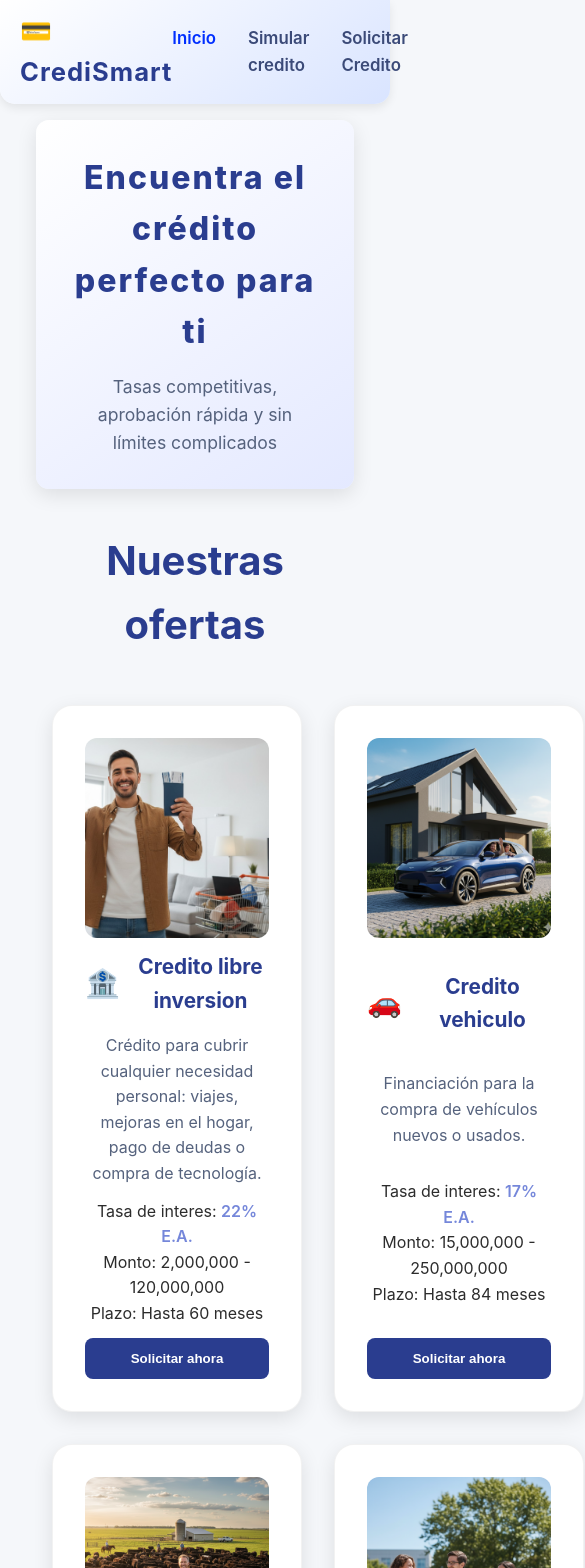
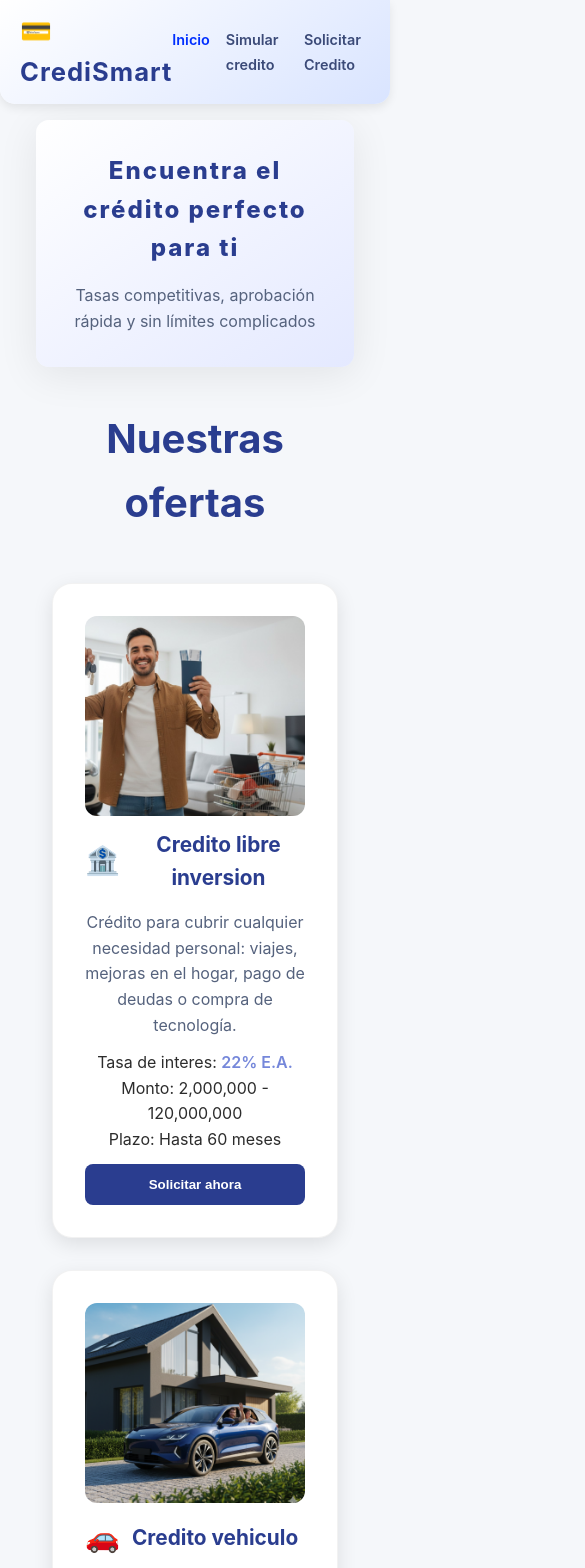
Before and after one commit to emanuel2006L/CrediSmart2, a React (Vite) app in the folder credit-smart-app/: page / in a window 390 px wide. Shown: the top 1568 px of the page, 585 px wide, since content can reach past the window. Built offline with nearby package versions, Linux system fonts and the light colour scheme.

Commit message:
commit 7: Hacer responsivos el menu y el hero

```diff
--- a/credit-smart-app/src/index.css
+++ b/credit-smart-app/src/index.css
@@ -10,16 +10,40 @@ body { font-family: "Inter", "Segoe UI", sans-serif; background-color:#f5f7fa; c
 .menu { display:flex; list-style:none; gap:2rem; }
 .menu a { color:#3b4a78; text-decoration:none; font-weight:600; transition:0.3s; font-size:1.05rem; }
 .menu a:hover, .menu a.active { color:#002fff; transform:scale(1.03); }
+@media (max-width: 768px) {
+  .menu {
+    gap: 1rem;
+  }
+  .menu a {
+    font-size: 0.9rem;
+  }
+}
+
 
 /* hero */
-.hero { background: linear-gradient(145deg,#ffffff 0%,#e4e9ff 100%); text-align:center; padding:2rem 1rem; border-radius:13px; box-shadow:0 6px 20px rgba(0,0,0,.1); margin-bottom:2rem; }
+.hero { background: linear-gradient(145deg,#ffffff 0%,#e4e9ff 100%); text-align:center; padding:2rem 1rem; border-radius:13px; box-shadow:0 8px 40px rgba(0,0,0,0.08); margin-bottom:2rem; }
 .hero h2 { font-size:2rem; margin-bottom:1rem; font-weight:800; letter-spacing:2px; color:#2a3d8f; }
 .hero p { font-size:1.1rem; color:#55627d; max-width:700px; margin:0 auto; }
+@media (max-width: 768px) {
+  .hero h2 {
+    font-size: 1.5rem;
+  }
+  .hero p {
+    font-size: 1rem;
+  }
+}
+
 
 /* credits grid */
 .credits-section { padding:0.5rem 1rem; text-align:center; }
 .credits-section h3 { font-size:2.5rem; font-weight:700; color:#2a3d8f; margin-bottom:2rem; }
-.credits-grid { display:grid; grid-template-columns: repeat(3, minmax(250px, 1fr)); gap:2rem; padding:1rem 0; justify-items: center; }
+.credits-grid {
+  display: grid;
+  grid-template-columns: repeat(auto-fit, minmax(260px, 1fr));
+  gap: 2rem;
+  padding: 1rem 0;
+  justify-items: center;
+}
 .solicitud-card h3{
   font-size:2rem;
 }
```
